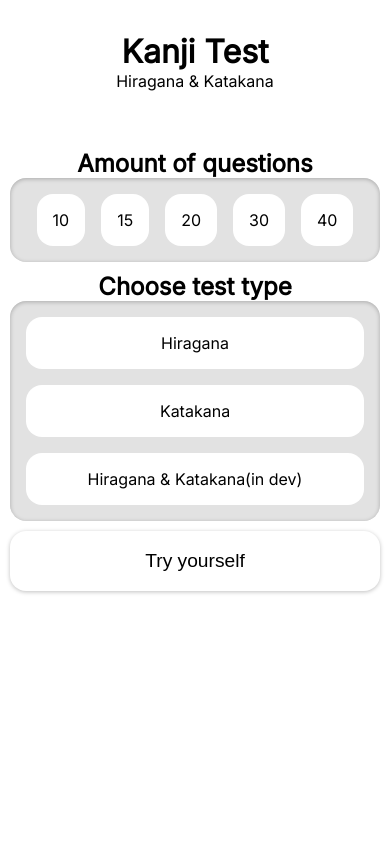
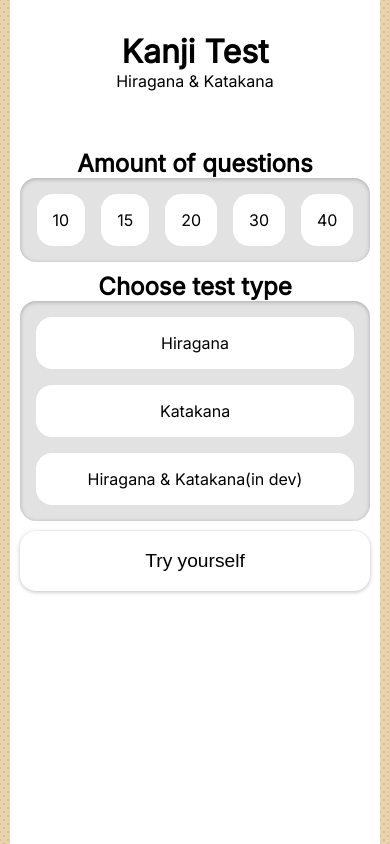
Before and after one commit to Akann2/hiragana-katakana-test, a React (Vite) app: page / in a window 390 px wide. Built offline with nearby package versions, Linux system fonts and the light colour scheme.

Commit message:
change size

```diff
--- a/src/App.scss
+++ b/src/App.scss
@@ -28,7 +28,7 @@ body {
 }
 @media screen and (max-width: 420.01px) {
   .content {
-    width: 100%;
+    width: 370px;
     border-radius: 0;
   }
 }
```
